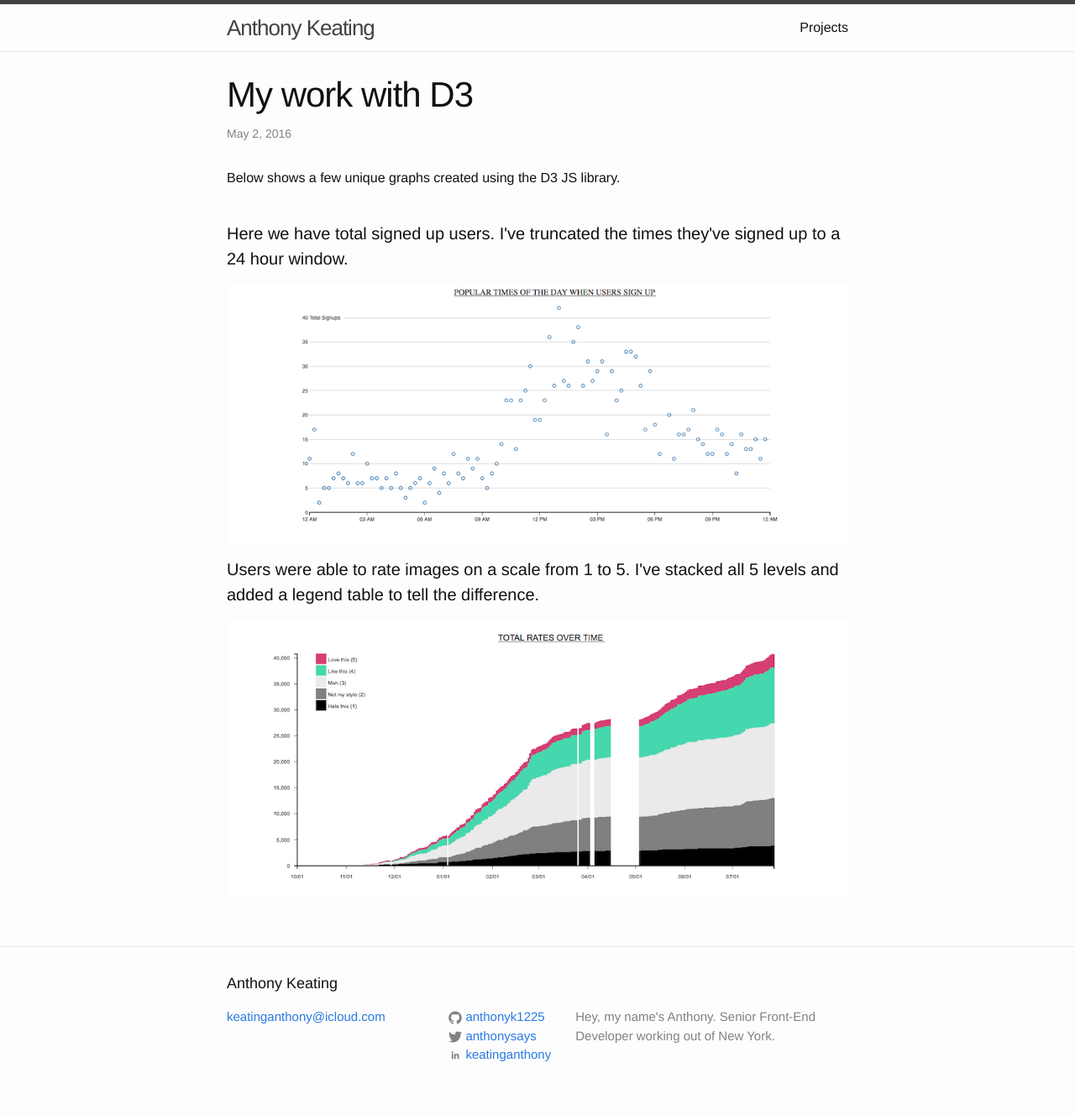
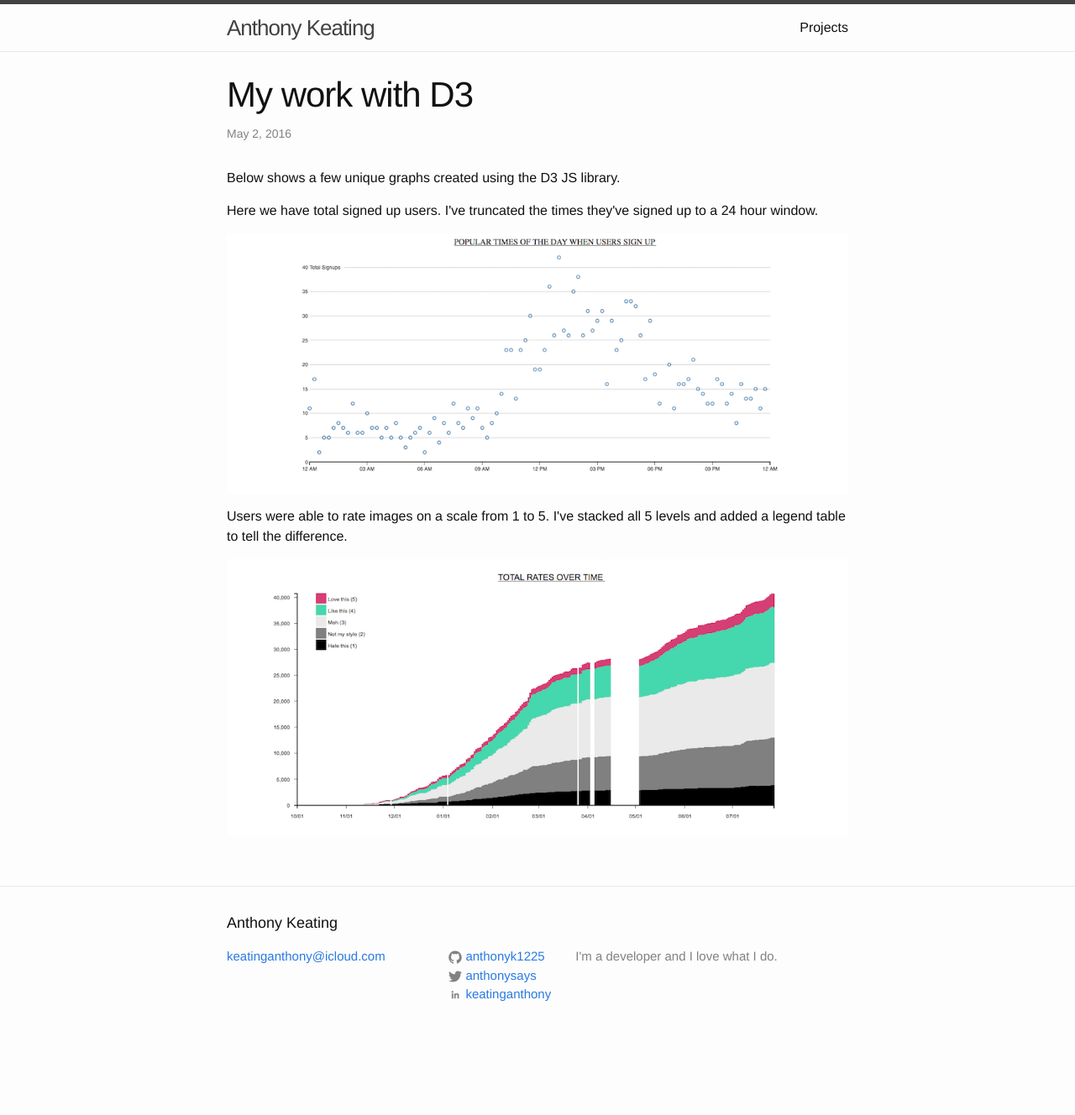
Before and after one commit to anthonyk1225/anthonyk1225.github.io, a Jekyll site: the page built from _posts/2016-05-02-My-work-with-D3.markdown, in a window 1280 px wide. Shown: the whole page at 84% size. Built offline with Jekyll 4.4.1, drawn with Linux system fonts in a browser that asks for light colours; after the commit the page ends 1256 px from its top, so only the background shows below that.

Commit message:
small tweaks

```diff
--- a/_config.yml
+++ b/_config.yml
@@ -2,7 +2,7 @@
 title: Anthony Keating
 email: keatinganthony@icloud.com
 description: > # this means to ignore newlines until "baseurl:"
-  Hey, my name's Anthony. Senior Front-End Developer working out of New York.
+  I'm a developer and I love what I do.
 baseurl: "" # the subpath of your site, e.g. /blog/
 url: "https://keatinganthony.com" # the base hostname & protocol for your site
 twitter_username: anthonysays
--- a/_includes/footer.html
+++ b/_includes/footer.html
@@ -15,7 +15,7 @@
         <ul class="social-media-list">
           {% if site.github_username %}
           <li>
-            <a href="https://github.com/{{ site.github_username }}/robinhood-to-xlsx">
+            <a href="https://github.com/{{ site.github_username }}">
               <span class="icon  icon--github">
                 <svg viewBox="0 0 16 16">
                   <path fill="#828282" d="M7.999,0.431c-4.285,0-7.76,3.474-7.76,7.761 c0,3.428,2.223,6.337,5.307,7.363c0.388,0.071,0.53-0.168,0.53-0.374c0-0.184-0.007-0.672-0.01-1.32 c-2.159,0.469-2.614-1.04-2.614-1.04c-0.353-0.896-0.862-1.135-0.862-1.135c-0.705-0.481,0.053-0.472,0.053-0.472 c0.779,0.055,1.189,0.8,1.189,0.8c0.692,1.186,1.816,0.843,2.258,0.645c0.071-0.502,0.271-0.843,0.493-1.037 C4.86,11.425,3.049,10.76,3.049,7.786c0-0.847,0.302-1.54,0.799-2.082C3.768,5.507,3.501,4.718,3.924,3.65 c0,0,0.652-0.209,2.134,0.796C6.677,4.273,7.34,4.187,8,4.184c0.659,0.003,1.323,0.089,1.943,0.261 c1.482-1.004,2.132-0.796,2.132-0.796c0.423,1.068,0.157,1.857,0.077,2.054c0.497,0.542,0.798,1.235,0.798,2.082 c0,2.981-1.814,3.637-3.543,3.829c0.279,0.24,0.527,0.713,0.527,1.437c0,1.037-0.01,1.874-0.01,2.129 c0,0.208,0.14,0.449,0.534,0.373c3.081-1.028,5.302-3.935,5.302-7.362C15.76,3.906,12.285,0.431,7.999,0.431z"/>
--- a/_posts/2016-05-02-My-work-with-D3.markdown
+++ b/_posts/2016-05-02-My-work-with-D3.markdown
@@ -6,11 +6,12 @@ categories: jekyll update
 permalink: /d3post/
 ---
 
-Below shows a few unique graphs created using the D3 JS library.
-<br><br>
-<h4>Here we have total signed up users. I've truncated
-the times they've signed up to a 24 hour window.</h4>
-<img src='/css/assets/images/d3/popular_day.png'/>
-<h4>Users were able to rate images on a scale from 1 to 5.
-I've stacked all 5 levels and added a legend table to tell the difference.</h4>
-<img src='/css/assets/images/d3/total_rates.png'/>
+<p>Below shows a few unique graphs created using the D3 JS library.</p>
+<p>
+  Here we have total signed up users. I've truncated the times they've signed up to a 24 hour window.
+</p>
+<img src='/css/assets/images/d3/popular_day.png' />
+<p>
+  Users were able to rate images on a scale from 1 to 5. I've stacked all 5 levels and added a legend table to tell the difference.
+</p>
+<img src='/css/assets/images/d3/total_rates.png' />
```
Also changed, not shown: _posts/2016-02-21-Crossfit-1939.markdown (+5 -6 lines), _posts/2016-12-02-Candid-Digs.markdown (+12 -8 lines), projects.md (+5 -5 lines).
